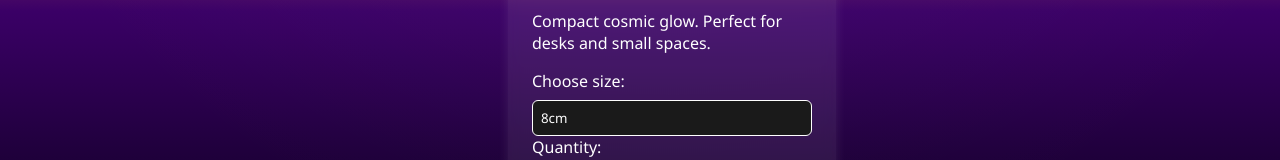
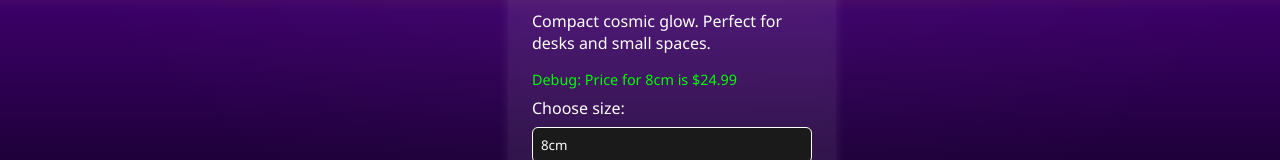
Before and after one commit to Paulo-Carrera/moon-light, a React (Vite) app: page / in a window 1280 px wide. Shown: the part 567-727 px from the top of the page. Built offline with nearby package versions, Linux system fonts and the light colour scheme.

Commit message:
Home.jsx

```diff
--- a/src/pages/Home.jsx
+++ b/src/pages/Home.jsx
@@ -1,27 +1,65 @@
 import React, { useState } from 'react';
 import { useNavigate } from 'react-router-dom';
 import Header from '../components/Header.jsx';
-import products from '../data/products.js';
 import './Home.css';
 import '../styles/global.css';
+
+const priceMap = {
+  '8cm': 24.99,
+  '12cm': 29.99,
+  '15cm': 34.99,
+};
+
+const products = [
+  {
+    id: 'moonlight-8cm',
+    size: '8cm',
+    name: 'MoonLight Lamp - 8cm',
+    description: 'Compact cosmic glow. Perfect for desks and small spaces.',
+    image: 'https://relaxusonline.com/cdn/shop/products/518119-Luna-Moon-Lamp_-lifestyle.jpg?v=1755529048',
+    maxQuantity: 10,
+  },
+  {
+    id: 'moonlight-12cm',
+    size: '12cm',
+    name: 'MoonLight Lamp - 12cm',
+    description: 'Balanced size for bedrooms and cozy corners.',
+    image: 'https://relaxusonline.com/cdn/shop/products/518119-Luna-Moon-Lamp_-lifestyle.jpg?v=1755529048',
+    maxQuantity: 10,
+  },
+  {
+    id: 'moonlight-15cm',
+    size: '15cm',
+    name: 'MoonLight Lamp - 15cm',
+    description: 'Larger glow for living rooms or statement gifting.',
+    image: 'https://relaxusonline.com/cdn/shop/products/518119-Luna-Moon-Lamp_-lifestyle.jpg?v=1755529048',
+    maxQuantity: 10,
+  },
+];
 
 const Home = () => {
   const navigate = useNavigate();
 
   const [selectedId, setSelectedId] = useState(products[0].id);
-  const selectedProduct = products.find(p => p.id === selectedId);
   const [quantity, setQuantity] = useState(1);
 
-  const handleBuyNow = () => {
-    navigate('/checkout', { state: { product: selectedProduct, quantity } });
-  };
+  const selectedProduct = products.find(p => p.id === selectedId);
+  const basePrice = priceMap[selectedProduct.size];
+  const finalPrice = basePrice * quantity;
 
   const formatSalePrice = (price) => {
     const rounded = Math.ceil(price / 10) * 10;
     return (rounded - 0.01).toFixed(2);
   };
 
-  const finalPrice = selectedProduct.price * quantity;
+  const handleBuyNow = () => {
+    navigate('/checkout', {
+      state: {
+        product: { ...selectedProduct, price: basePrice },
+        quantity,
+      },
+    });
+  };
 
   return (
     <div>
@@ -34,6 +72,11 @@ const Home = () => {
             <img src={selectedProduct.image} alt={selectedProduct.name} className="product-image" />
             <h2>{selectedProduct.name}</h2>
             <p>{selectedProduct.description}</p>
+
+            {/* 🔍 Debug block for live price check */}
+            <p style={{ color: 'lime', fontSize: '0.9rem', marginBottom: '0.5rem' }}>
+              Debug: Price for {selectedProduct.size} is ${basePrice}
+            </p>
 
             <label htmlFor="size-select">Choose size:</label>
             <select
@@ -59,7 +102,7 @@ const Home = () => {
             />
 
             <p>
-              <span className="price-original">${formatSalePrice(selectedProduct.price * 2)}</span>{' '}
+              <span className="price-original">${formatSalePrice(basePrice * 2)}</span>{' '}
               <span className="price-sale">${formatSalePrice(finalPrice)}</span>
             </p>
 
```
